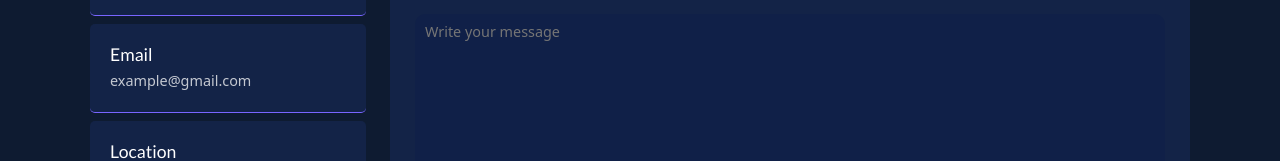
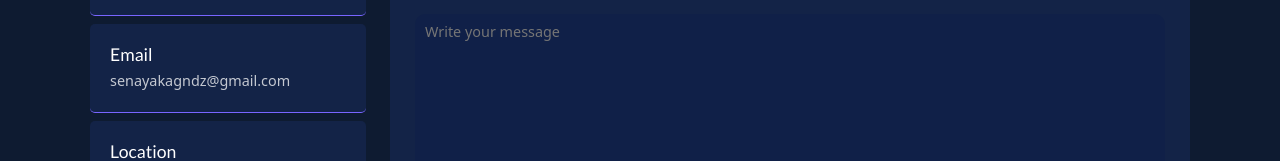
Before and after one commit to senayakagunduz/portfolio-app, a React (Create React App) app: page / in a window 1280 px wide. Shown: the part 4430-4591 px from the top of the page. Built offline with nearby package versions, Linux system fonts and the light colour scheme.

Commit message:
testimonial text changed

```diff
--- a/src/components/contact/Contact.jsx
+++ b/src/components/contact/Contact.jsx
@@ -25,7 +25,7 @@
             <div className="contact__info-container">
               <div className="single__info-box">
                 <h6>Email</h6>
-                <p>example@gmail.com</p>
+                <p>senayakagndz@gmail.com</p>
               </div>
             </div>
             <div className="contact__info-container">
--- a/src/components/hero-section/hero-section.css
+++ b/src/components/hero-section/hero-section.css
@@ -24,7 +24,7 @@
     font-weight: 500;
 }
 .hero__img{
-    width:350px;
+    width:300px;
     border-radius: 20px;
     background: #7865ff;
     margin-left: 10rem;
```
